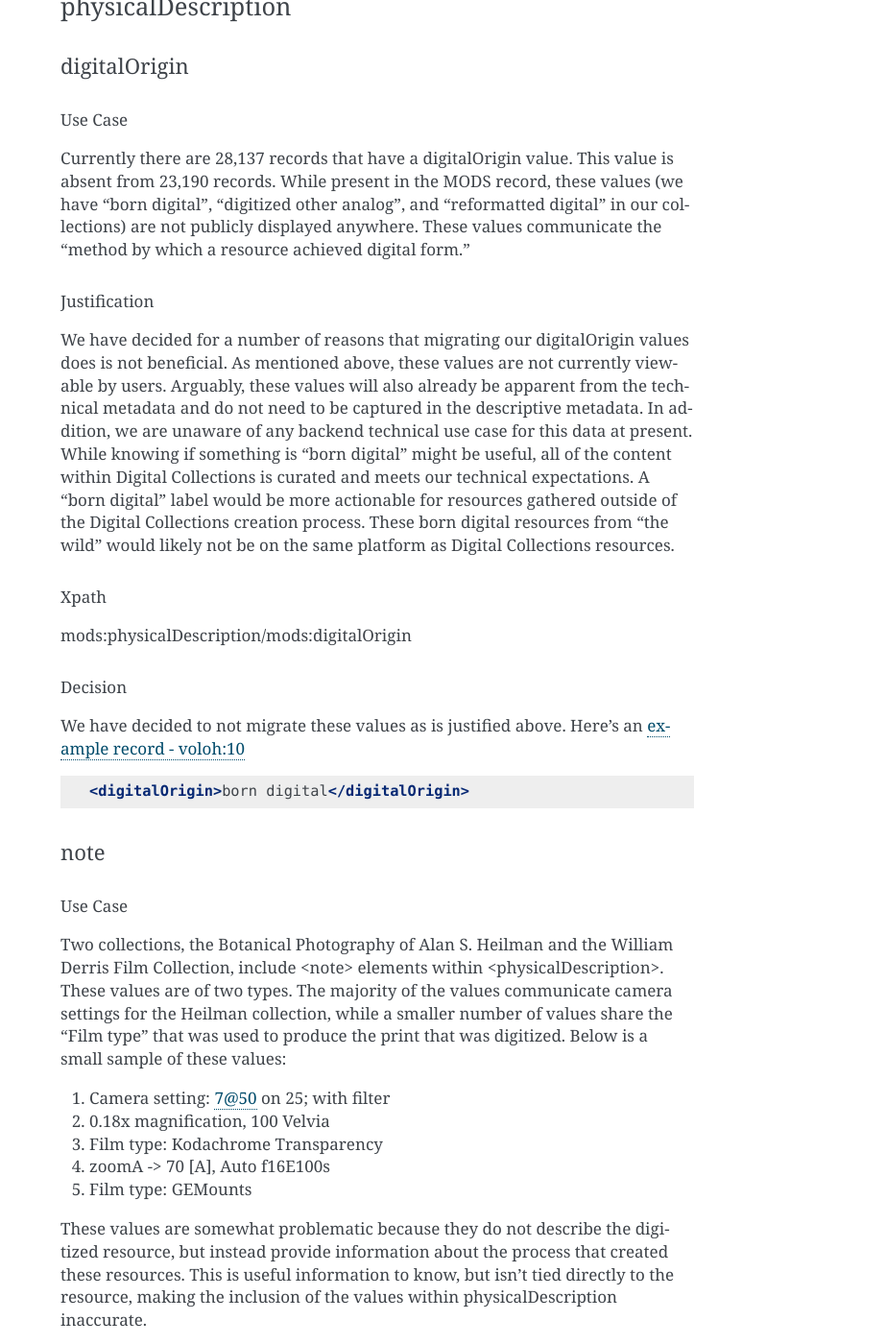
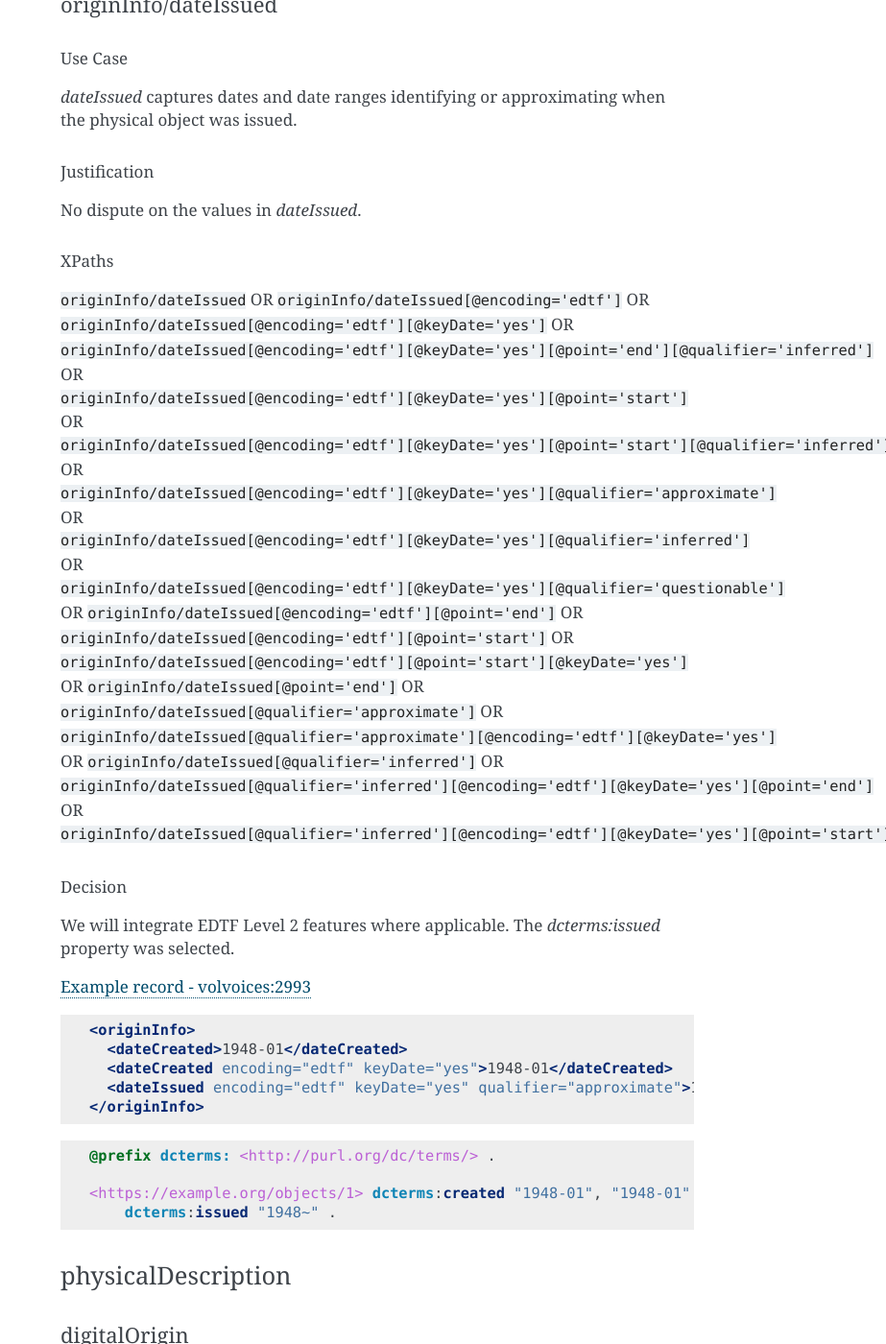
Before and after one commit to UTKcataloging/mods_to_rdf, a Sphinx documentation site: the page built from docs/source/contents/4_draft_mapping.rst, in a window 1280 px wide and 1400 px high, scrolled down 20178 px. Shown: the whole window at 96% size, without its empty margins (357-1280 px from the left). Built offline with Sphinx 7.4.7, drawn with Linux system fonts in a browser that asks for light colours; formulas are drawn with MathJax 3; some of the changed text lies outside the part shown.

Commit message:
Add section for `originInfo/dateIssued`

```diff
--- a/docs/source/contents/4_draft_mapping.rst
+++ b/docs/source/contents/4_draft_mapping.rst
@@ -865,11 +865,11 @@ originInfo
 +-----------------+------------+-------+------------------------------------------------------------------------------+
 | RDF predicate   | Value type | Range | Usage notes                                                                  |
 +-----------------+------------+-------+------------------------------------------------------------------------------+
-| dcterms:created | Literal    |       | The date a resource was created, formatted as an EDTF string.                |
+| dcterms:created | Literal    | N/A   | The date a resource was created, formatted as an EDTF string.                |
 +-----------------+------------+-------+------------------------------------------------------------------------------+
-| dcterms:issued  | Literal    |       | The date a resource was issued, formatted as an EDTF string.                 |
+| dcterms:issued  | Literal    | N/A   | The date a resource was issued, formatted as an EDTF string.                 |
 +-----------------+------------+-------+------------------------------------------------------------------------------+
-| dcterms:date    | Literal    |       | An unspecified date associated with a resource, formatted as an EDTF string. |
+| dcterms:date    | Literal    | N/A   | An unspecified date associated with a resource, formatted as an EDTF string. |
 +-----------------+------------+-------+------------------------------------------------------------------------------+
 
 originInfo/dateCreated
@@ -962,6 +962,64 @@ We will convert `w3cdtf` to `edtf` values as part of our migration process; addi
 
     <https://example.org/objects/1> dcterms:created "approximately between 1940 and 1950", "1940~/1950" .
 
+originInfo/dateIssued
+---------------------
+
+Use Case
+^^^^^^^^
+
+`dateIssued` captures dates and date ranges identifying or approximating when the physical object was issued.
+
+Justification
+^^^^^^^^^^^^^
+
+No dispute  on the values in `dateIssued`.
+
+XPaths
+^^^^^^
+
+:code:`originInfo/dateIssued` OR
+:code:`originInfo/dateIssued[@encoding='edtf']` OR
+:code:`originInfo/dateIssued[@encoding='edtf'][@keyDate='yes']` OR
+:code:`originInfo/dateIssued[@encoding='edtf'][@keyDate='yes'][@point='end'][@qualifier='inferred']` OR
+:code:`originInfo/dateIssued[@encoding='edtf'][@keyDate='yes'][@point='start']` OR
+:code:`originInfo/dateIssued[@encoding='edtf'][@keyDate='yes'][@point='start'][@qualifier='inferred']` OR
+:code:`originInfo/dateIssued[@encoding='edtf'][@keyDate='yes'][@qualifier='approximate']` OR
+:code:`originInfo/dateIssued[@encoding='edtf'][@keyDate='yes'][@qualifier='inferred']` OR
+:code:`originInfo/dateIssued[@encoding='edtf'][@keyDate='yes'][@qualifier='questionable']` OR
+:code:`originInfo/dateIssued[@encoding='edtf'][@point='end']` OR
+:code:`originInfo/dateIssued[@encoding='edtf'][@point='start']` OR
+:code:`originInfo/dateIssued[@encoding='edtf'][@point='start'][@keyDate='yes']` OR
+:code:`originInfo/dateIssued[@point='end']` OR
+:code:`originInfo/dateIssued[@qualifier='approximate']` OR
+:code:`originInfo/dateIssued[@qualifier='approximate'][@encoding='edtf'][@keyDate='yes']` OR
+:code:`originInfo/dateIssued[@qualifier='inferred']` OR
+:code:`originInfo/dateIssued[@qualifier='inferred'][@encoding='edtf'][@keyDate='yes'][@point='end']` OR
+:code:`originInfo/dateIssued[@qualifier='inferred'][@encoding='edtf'][@keyDate='yes'][@point='start']`
+
+Decision
+^^^^^^^^
+
+We will integrate EDTF Level 2 features where applicable. The `dcterms:issued` property was selected.
+
+`Example record - volvoices:2993 <https://digital.lib.utk.edu/collections/islandora/object/volvoices%3A2993>`_
+
+.. code-block:: xml
+
+    <originInfo>
+      <dateCreated>1948-01</dateCreated>
+      <dateCreated encoding="edtf" keyDate="yes">1948-01</dateCreated>
+      <dateIssued encoding="edtf" keyDate="yes" qualifier="approximate">1948</dateIssued>
+    </originInfo>
+
+.. code-block:: turtle
+
+    @prefix dcterms: <http://purl.org/dc/terms/> .
+
+    <https://example.org/objects/1> dcterms:created "1948-01", "1948-01" ;
+        dcterms:issued "1948~" .
+
+
 physicalDescription
 ===================
 
```
